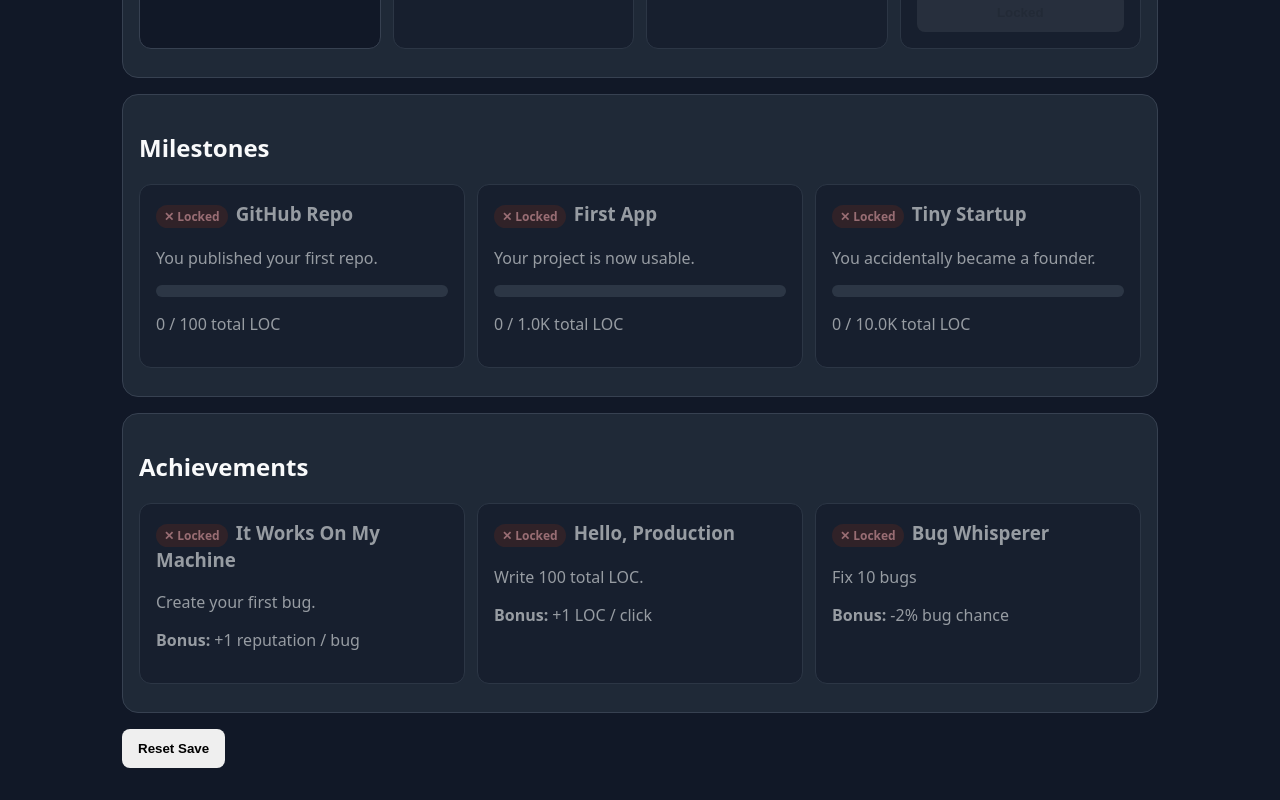
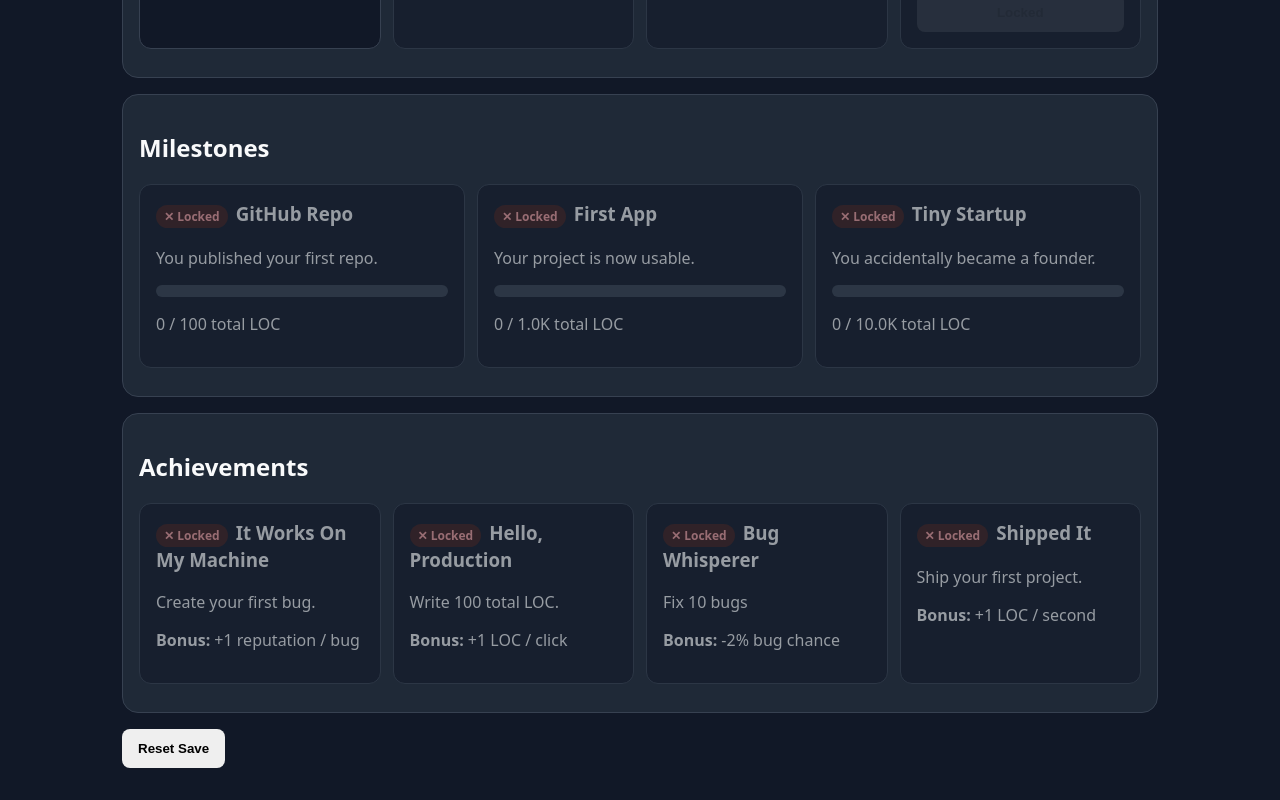
Before and after one commit to BlazingHotCode/commit-clicker, a React (Vite) app: page / in a window 1280 px wide. Shown: the part 1916-2716 px from the top of the page. Built offline with nearby package versions, Linux system fonts and the light colour scheme.

Commit message:
add first project achievement

```diff
--- a/src/game/data/achievements.ts
+++ b/src/game/data/achievements.ts
@@ -47,4 +47,14 @@ export const achievements: Achievement[] = [
       bugChance: -0.02,
     },
   },
+  {
+    id: "firstProject",
+    name: "Shipped It",
+    description: "Ship your first project.",
+    bonusLabel: "+1 LOC / second",
+    isUnlocked: (state) => state.completedProjects.length >= 1,
+    modifiers: {
+      locPerSecond: 1,
+    },
+  },
 ];
```
